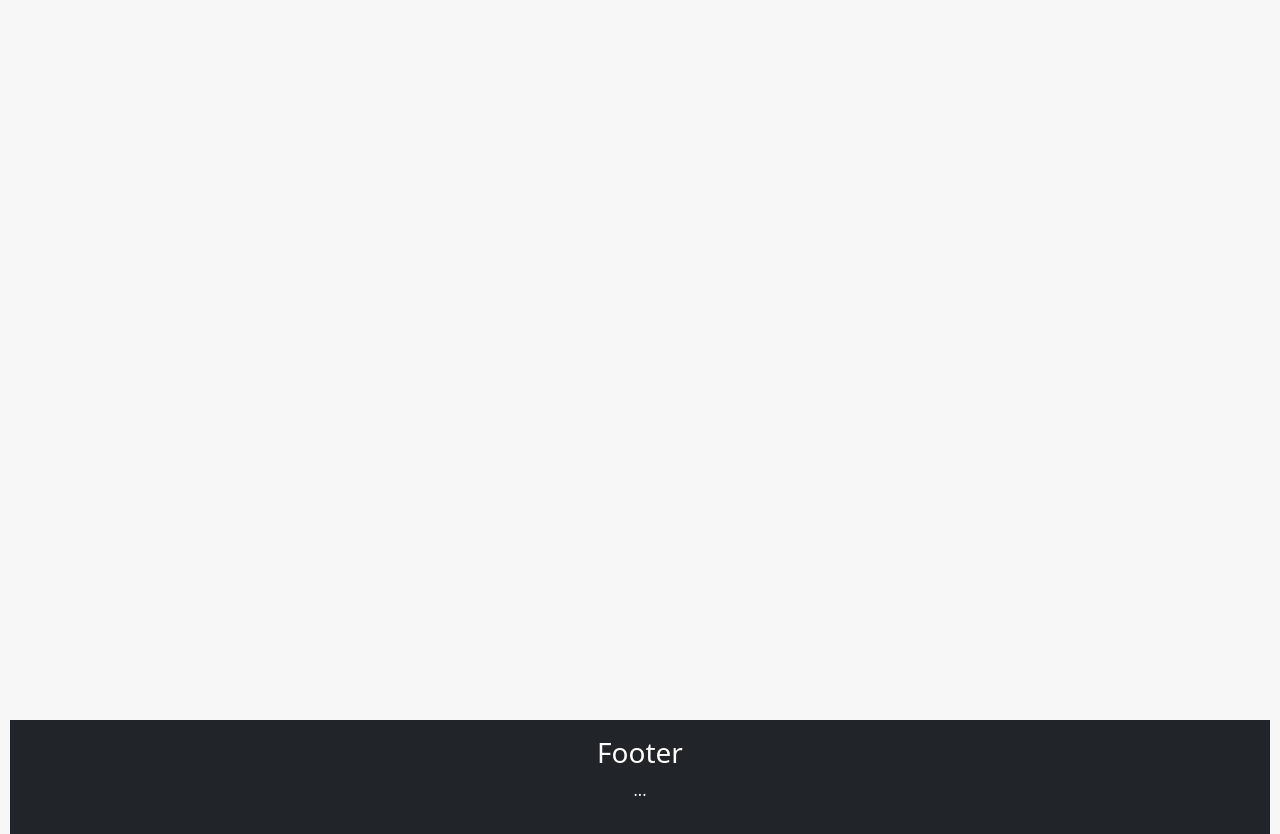
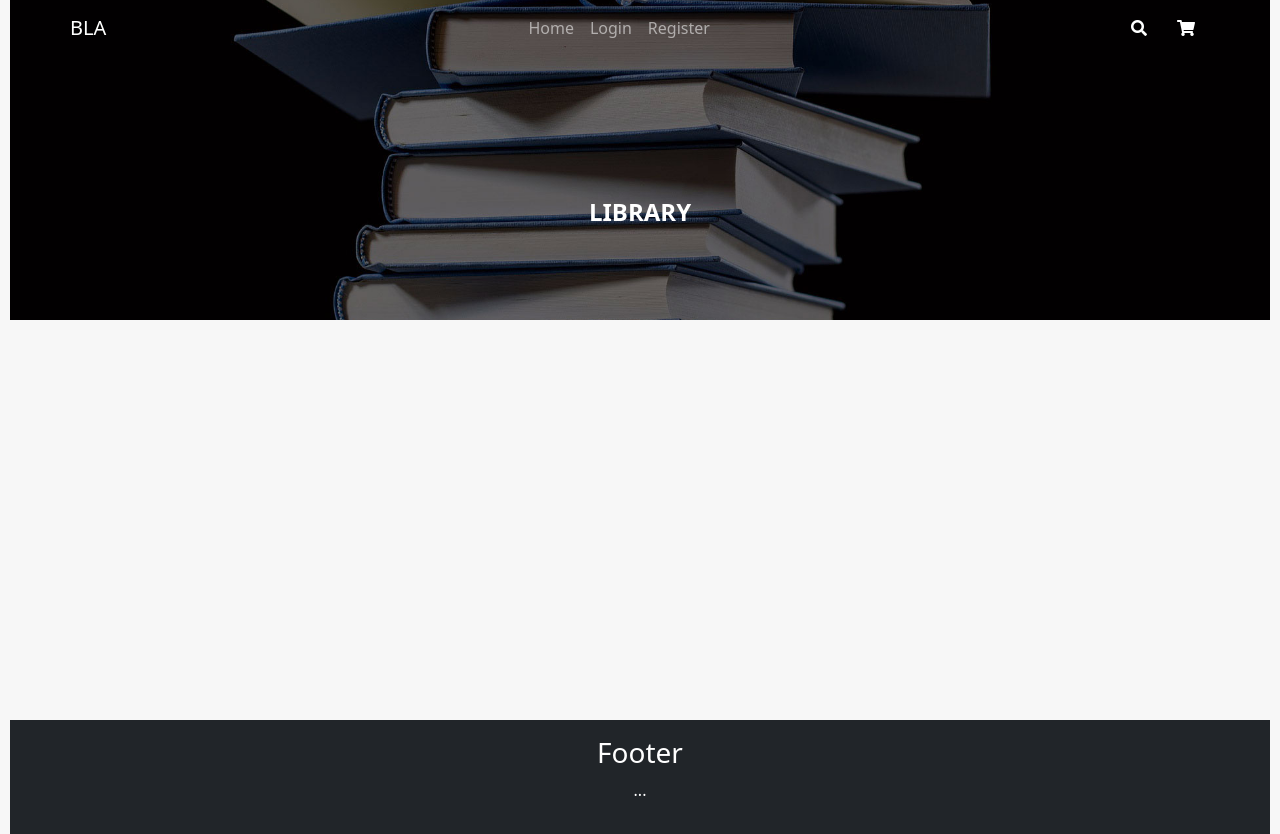
Before and after one commit to O-luwanifemi/book-lending-fe, a React (Create React App) app: page / in a window 1280 px wide. Built offline with nearby package versions, Linux system fonts and the light colour scheme.

Commit message:
fix main page vs books routing

```diff
--- a/src/App.js
+++ b/src/App.js
@@ -30,7 +30,8 @@ const App = () => (
         <PrivateRoute exact path="/favorites" component={FavoriteComponent} />
         <PrivateRoute exact path="/profile" component={UserProfile} />
         <PrivateRoute exact path="/wishlist" component={WishList} />
-        <PrivateRoute exact path="/books" component={Books} />
+        <Route exact path="/books" component={Books} />
+        <Route exact path="/" component={Books} />
       </Switch>
     </main>
 
--- a/src/components/layouts/HeaderComponent.js
+++ b/src/components/layouts/HeaderComponent.js
@@ -14,7 +14,7 @@ const HeaderComponent = ({ title }) => {
     <Container id="hero" style={{ minWidth: "100%" }}>
       <nav className="navbar navbar-dark navbar-expand-md mx-5">
         <div className="container-fluid">
-          <Link to="/books" className="navbar-brand">
+          <Link to="/" className="navbar-brand">
             BLA
           </Link>
 
@@ -30,7 +30,7 @@ const HeaderComponent = ({ title }) => {
           <div className="collapse navbar-collapse" id="navcol-1">
             <ul className="navbar-nav mx-auto">
               <li className="nav-item">
-                <Link to="/books" className="nav-link">
+                <Link to="/" className="nav-link">
                   Home
                 </Link>
               </li>
```
